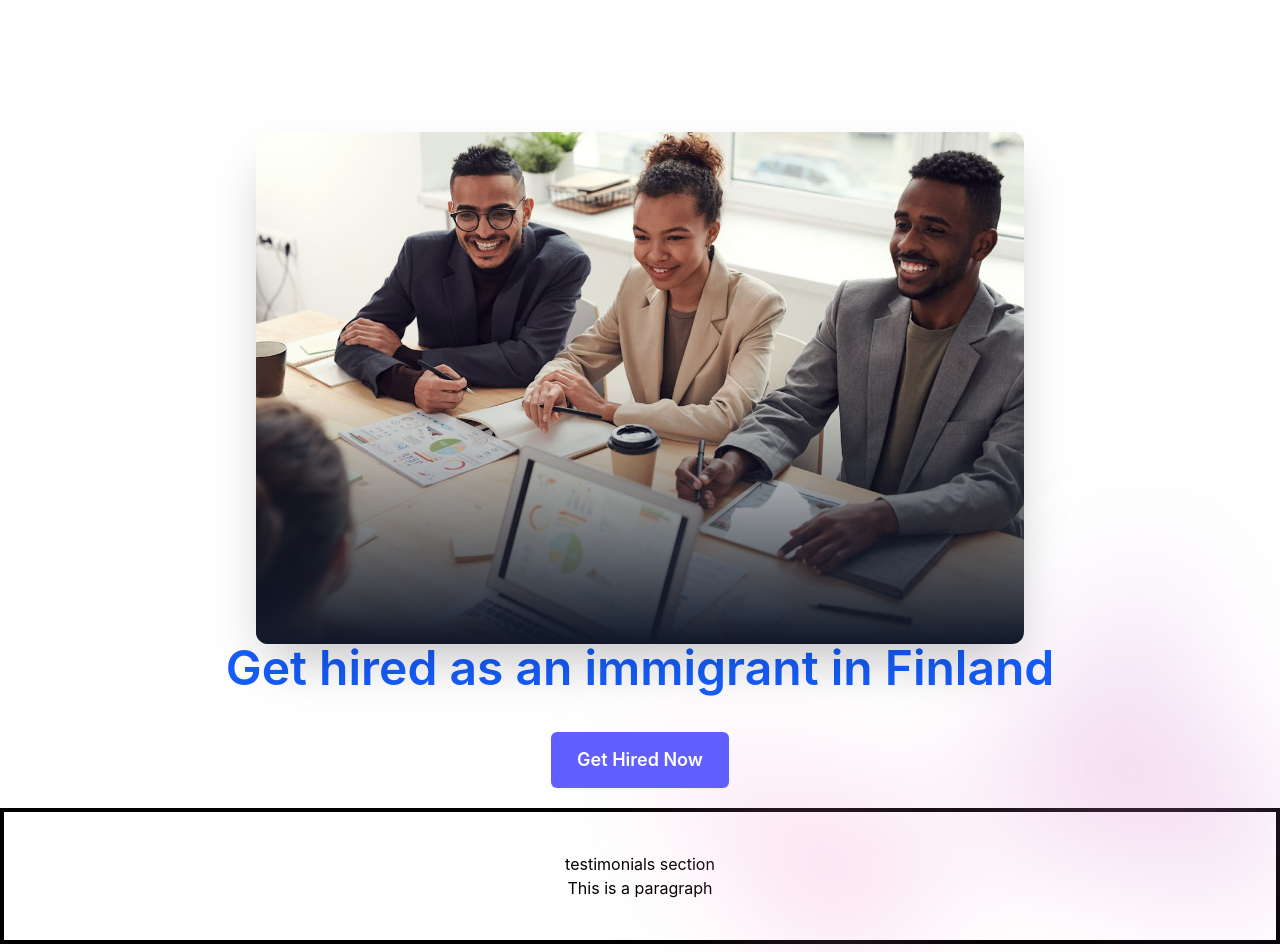
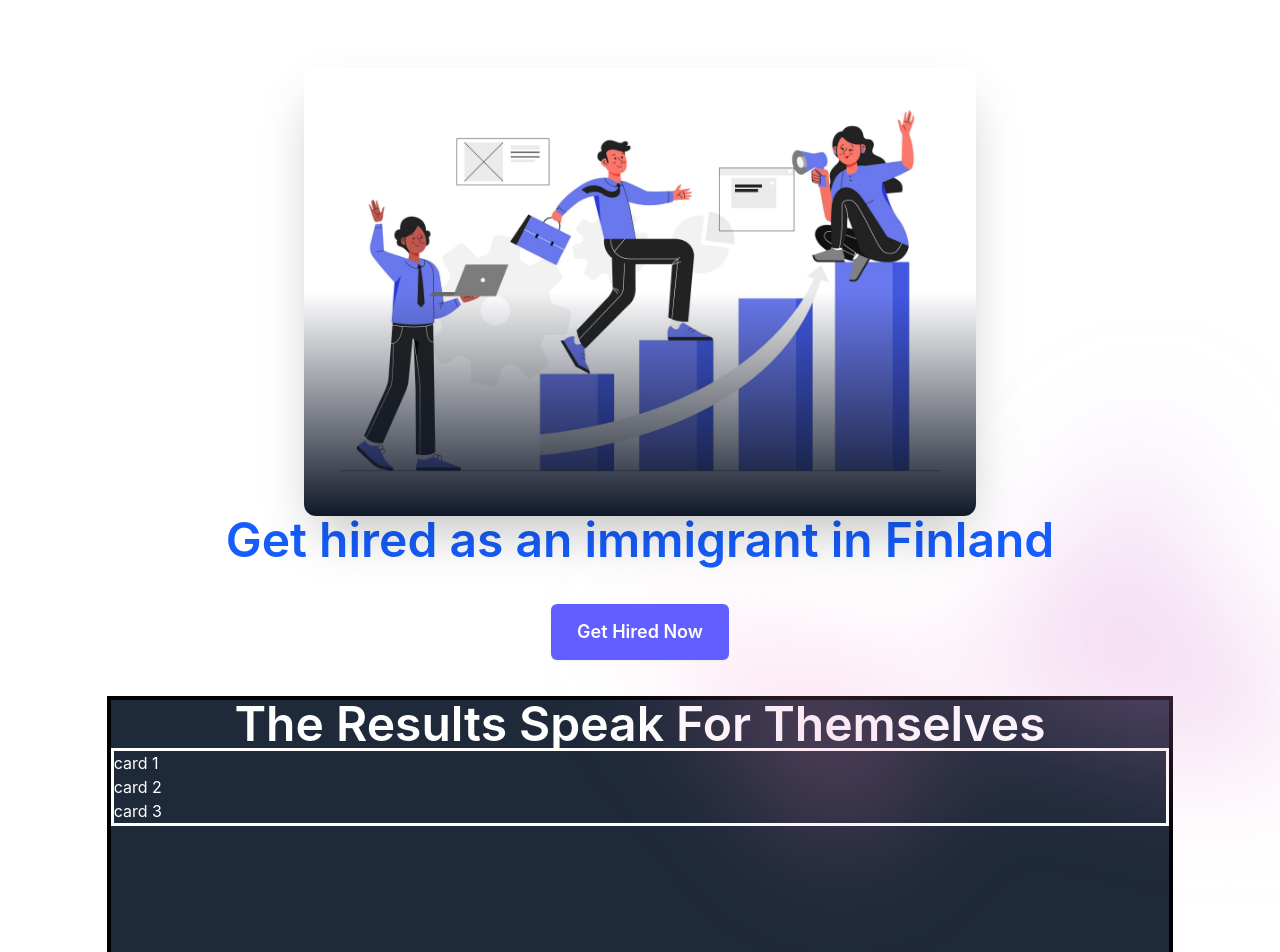
Before and after one commit to brandon-parkerson/skilith, a React (Vite) app in the folder frontend/: page / in a window 1280 px wide. Shown: the part 580-1532 px from the top of the page. Built offline with nearby package versions, Linux system fonts and the light colour scheme.

Commit message:
change image in hero and start on testimonials section

```diff
--- a/frontend/src/Hero.jsx
+++ b/frontend/src/Hero.jsx
@@ -145,14 +145,14 @@ export default function Hero() {
         {/* Animated Image Section */}
         <motion.div
           ref={imageRef}
-          className="mt-16"
+          className=""
           initial={{ opacity: 0, y: 50 }}
           animate={isImageInView ? { opacity: 1, y: 0 } : {}}
           transition={{ duration: 0.8, ease: "easeOut" }}
         >
-          <div className="relative mx-auto max-w-3xl overflow-hidden rounded-xl shadow-2xl">
+          <div className="relative mx-auto max-w-2xl overflow-hidden rounded-xl shadow-2xl">
             <motion.img
-              src="./src/assets/images/workplace.jpg"
+              src="./src/assets/images/career-growth.jpg"
               alt="Diverse team working together in a modern office"
               className="h-auto w-full object-cover"
               initial={{ scale: 1.1 }}
--- a/frontend/src/Testimonials.jsx
+++ b/frontend/src/Testimonials.jsx
@@ -1,19 +1,18 @@
 import { useState, useRef } from "react";
 
-
 export default function Testimonials() {
-    return (
-        <>
-            <div className="text-center py-10 my-5 w-screen border-solid border-black border-4">
-
-                <h5 className="">testimonials section</h5>
-                <p>This is a paragraph</p>
-                <div>
-                    <div></div>
-                    <div></div>
-                    <div></div>
-                </div>
-            </div>
-        </>
-    )
+  return (
+    <>
+      <div className="my-5 border-solid bg-gray-800 border-4 border-black h-screen my-9 w-5/6 justify-self-center">
+        <h1 className="text-center font-semibold text-white text-5xl text-balance">
+          The Results Speak For Themselves
+        </h1>
+        <div className="border-solid border-3 border-white">
+          <div className="text-white">card 1</div>
+          <div className="text-white">card 2</div>
+          <div className="text-white">card 3</div>
+        </div>
+      </div>
+    </>
+  );
 }
```
Also changed, not shown: frontend/src/assets/images/career-growth.jpg (added).
